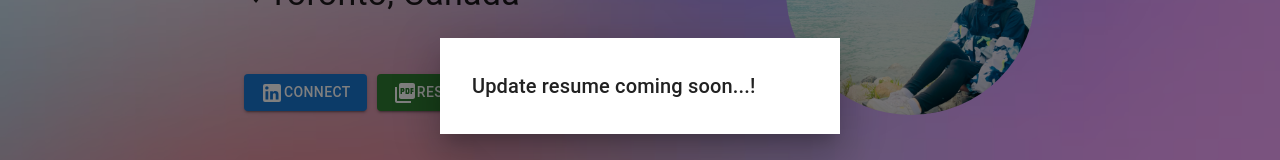
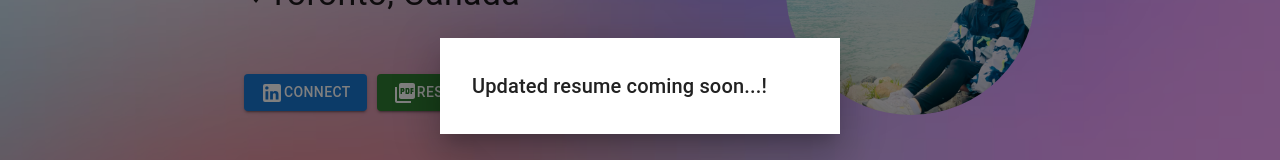
Before and after one commit to Chihiro88G/aboutme-s3, a React (Create React App) app: page / in a window 1280 px wide. Both pictures are taken after a click on the button "RESUME". Shown: the part 314-474 px from the top of the page. Built offline with nearby package versions, Linux system fonts and the light colour scheme; the HTML template or start-up script is replaced by a standard one.

Commit message:
minor change

```diff
--- a/src/components/Home/ResumeBtn.js
+++ b/src/components/Home/ResumeBtn.js
@@ -43,7 +43,7 @@ export default function ResumeBtn() {
       >
         <Box sx={modalStyle}>
           <Typography id="modal-modal-title" variant="h6" component="h2">
-            Update resume coming soon...!
+            Updated resume coming soon...!
           </Typography>
         </Box>
       </Modal>
```
